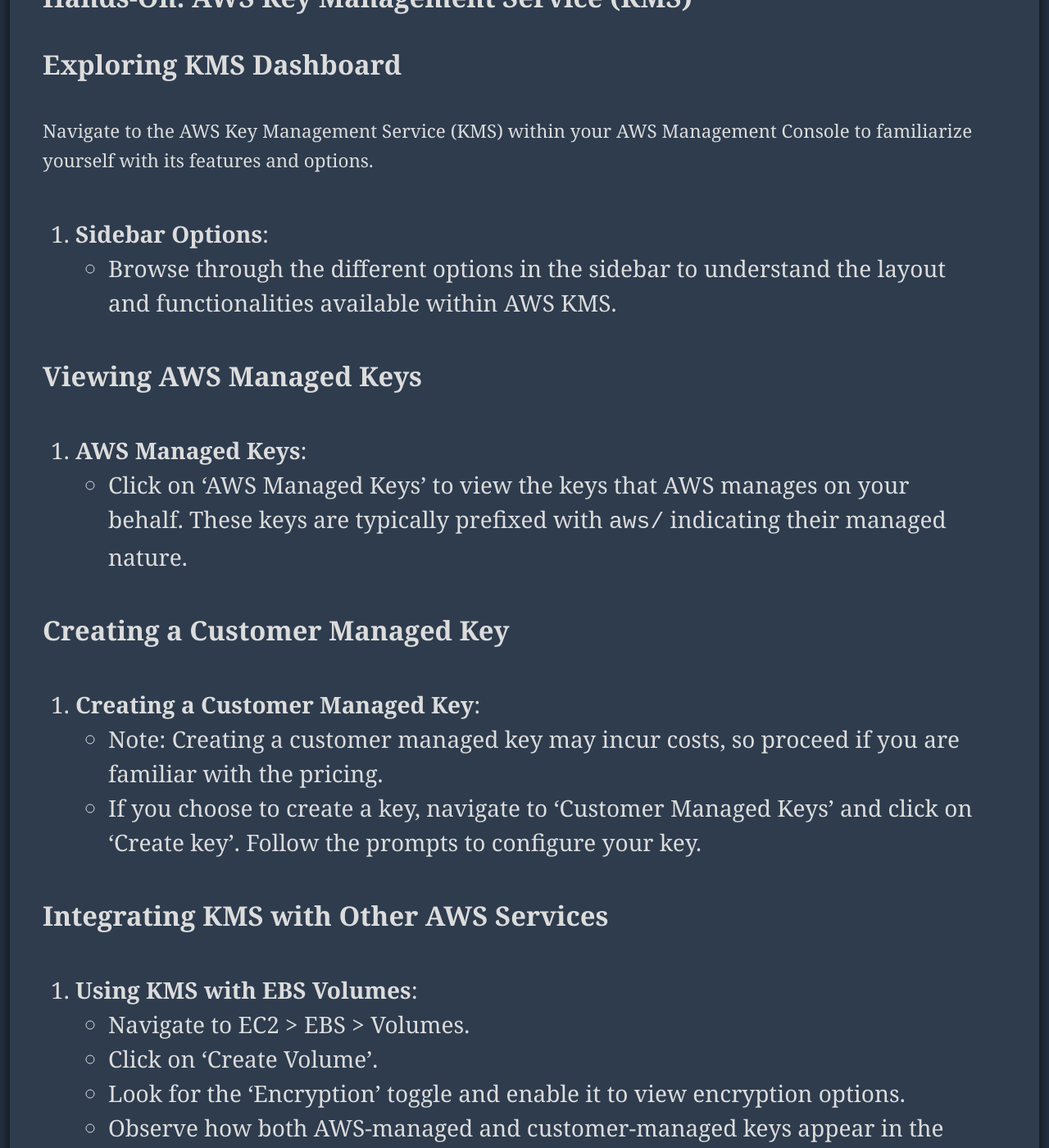
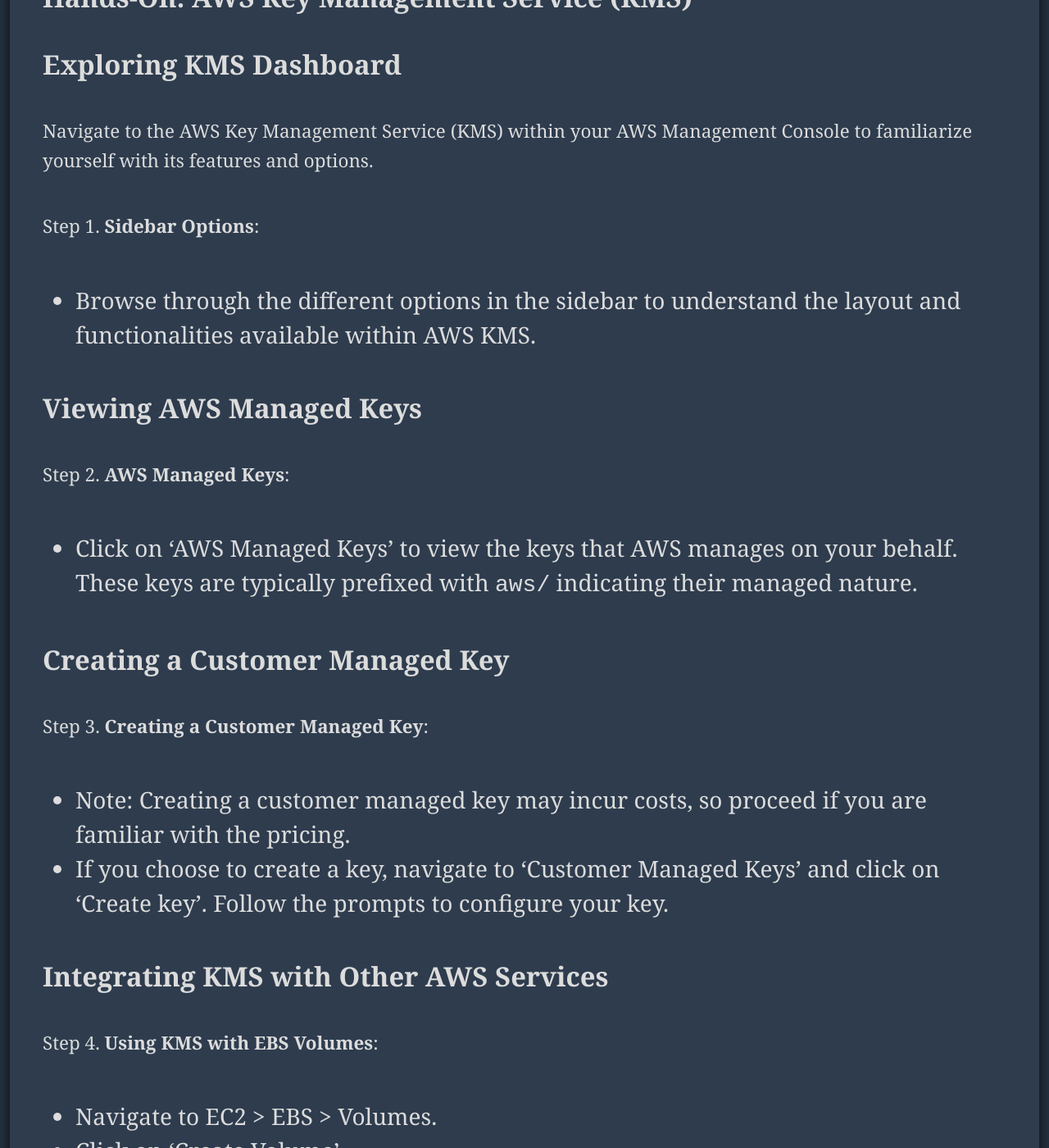
Before and after one commit to tm-LBenson/AWS-Slides, a Jekyll site: the page built from _hands_on/2024-1-5-section-13-lesson-8-hands-on.md, in a window 1280 px wide and 1400 px high, scrolled down 307 px. Shown: the whole window at 82% size. Built offline with Jekyll 4.4.1, drawn with Linux system fonts in a browser that asks for light colours.

Commit message:
fix formatting

```diff
--- a/_hands_on/2024-1-5-section-13-lesson-8-hands-on.md
+++ b/_hands_on/2024-1-5-section-13-lesson-8-hands-on.md
@@ -12,27 +12,31 @@
 
 Navigate to the AWS Key Management Service (KMS) within your AWS Management Console to familiarize yourself with its features and options.
 
-1. **Sidebar Options**:
-   - Browse through the different options in the sidebar to understand the layout and functionalities available within AWS KMS.
+Step 1. **Sidebar Options**:
+
+- Browse through the different options in the sidebar to understand the layout and functionalities available within AWS KMS.
 
 #### Viewing AWS Managed Keys
 
-2. **AWS Managed Keys**:
-   - Click on 'AWS Managed Keys' to view the keys that AWS manages on your behalf. These keys are typically prefixed with `aws/` indicating their managed nature.
+Step 2. **AWS Managed Keys**:
+
+- Click on 'AWS Managed Keys' to view the keys that AWS manages on your behalf. These keys are typically prefixed with `aws/` indicating their managed nature.
 
 #### Creating a Customer Managed Key
 
-3. **Creating a Customer Managed Key**:
-   - Note: Creating a customer managed key may incur costs, so proceed if you are familiar with the pricing.
-   - If you choose to create a key, navigate to 'Customer Managed Keys' and click on 'Create key'. Follow the prompts to configure your key.
+Step 3. **Creating a Customer Managed Key**:
+
+- Note: Creating a customer managed key may incur costs, so proceed if you are familiar with the pricing.
+- If you choose to create a key, navigate to 'Customer Managed Keys' and click on 'Create key'. Follow the prompts to configure your key.
 
 #### Integrating KMS with Other AWS Services
 
-4. **Using KMS with EBS Volumes**:
-   - Navigate to EC2 > EBS > Volumes.
-   - Click on 'Create Volume'.
-   - Look for the 'Encryption' toggle and enable it to view encryption options.
-   - Observe how both AWS-managed and customer-managed keys appear in the dropdown menu. The default encryption key is typically an AWS-managed key, but any customer-managed keys you've created will also appear here.
+Step 4. **Using KMS with EBS Volumes**:
+
+- Navigate to EC2 > EBS > Volumes.
+- Click on 'Create Volume'.
+- Look for the 'Encryption' toggle and enable it to view encryption options.
+- Observe how both AWS-managed and customer-managed keys appear in the dropdown menu. The default encryption key is typically an AWS-managed key, but any customer-managed keys you've created will also appear here.
 
 #### Review and Reflection
 
```
